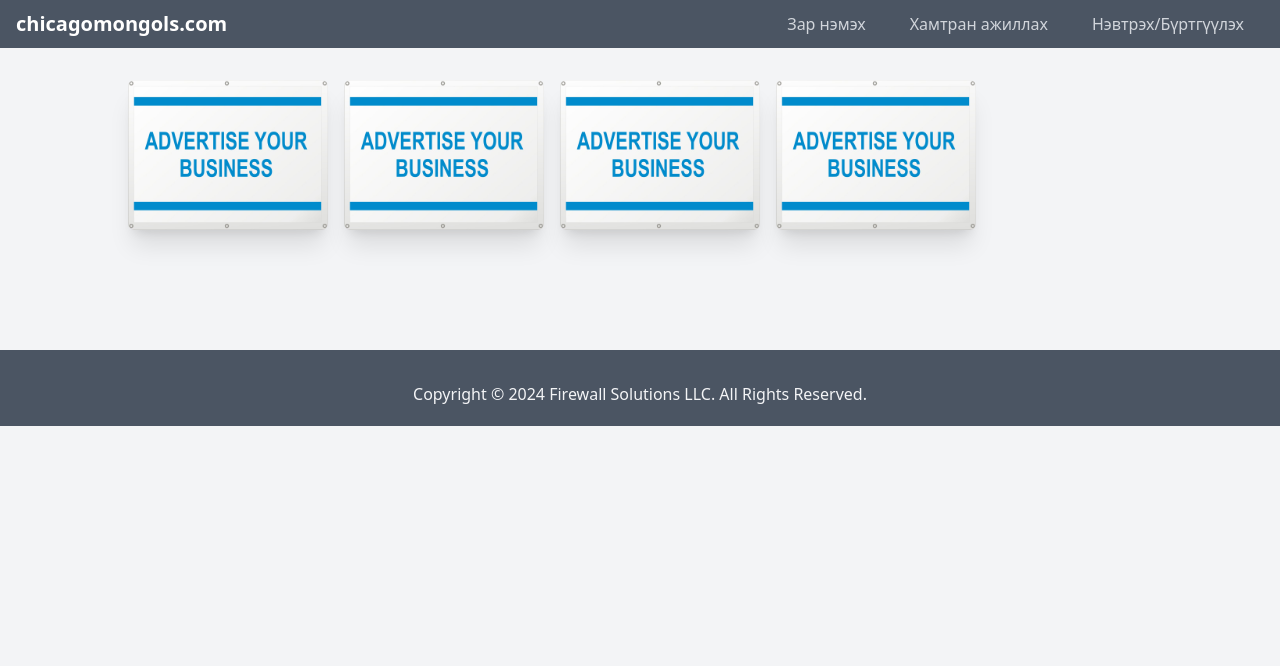
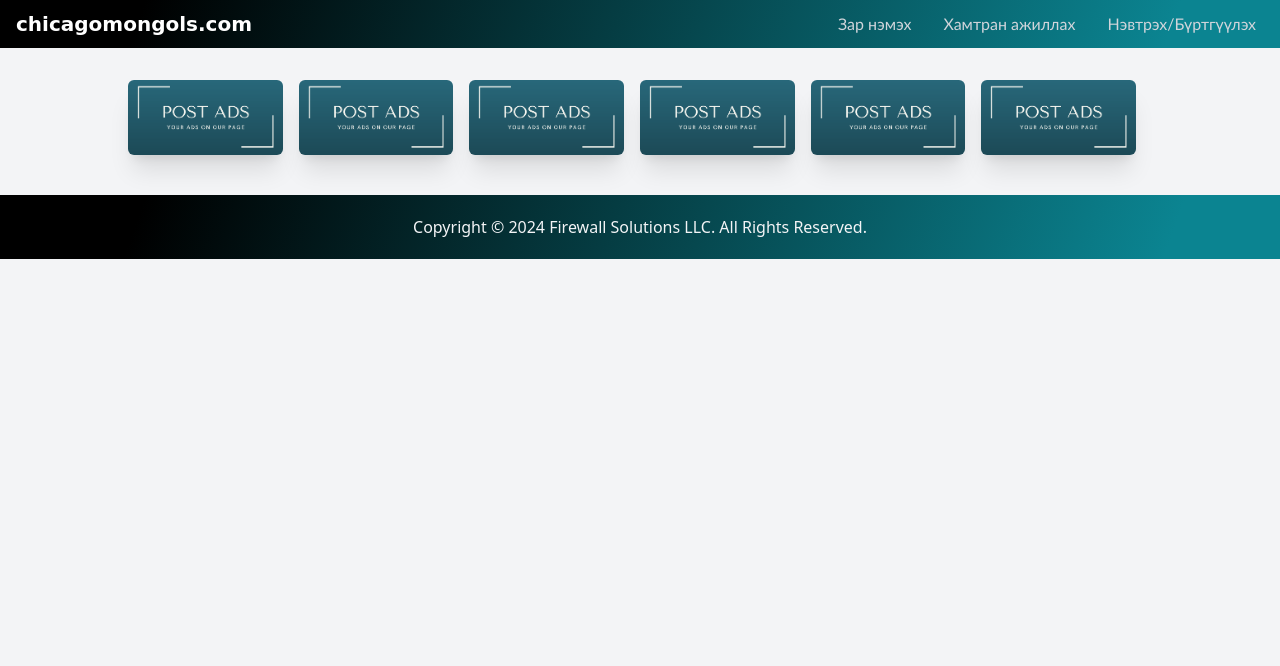
Before and after one commit to naran-batjargal/sf6-movies, a Symfony app: template templates/ads/index.html.twig in a window 1280 px wide. Shown: the top 666 px of the page. Run offline with Twig, Linux system fonts and the light colour scheme; the template is opened without the code that fills it, so the values that code supplies are empty; some libraries are stand-ins or nearby versions.

Commit message:
feat: ads page color changes

```diff
--- a/templates/ads/index.html.twig
+++ b/templates/ads/index.html.twig
@@ -3,27 +3,33 @@
 {% block body %}
 	<div class="w-4/5 m-auto mt-20 mb-10 flex">
 		<div class="flex-initial mr-4">
-			<img src="/images/reklam.jpeg" alt="" class="shadow-xl rounded-md" width="200"/>
+			<img src="{{ asset('images/green-small.png') }}" alt="" class="shadow-xl rounded-md" width="200"/>
 		</div>
 		<div class="flex-initial mr-4">
-			<img src="/images/reklam.jpeg" alt="" class="shadow-xl rounded-md" width="200"/>
+			<img src="{{ asset('images/green-small.png') }}" alt="" class="shadow-xl rounded-md" width="200"/>
 		</div>
 		<div class="flex-initial mr-4">
-			<img src="/images/reklam.jpeg" alt="" class="shadow-xl rounded-md" width="200"/>
+			<img src="{{ asset('images/green-small.png') }}" alt="" class="shadow-xl rounded-md" width="200"/>
 		</div>
 		<div class="flex-initial mr-4">
-			<img src="/images/reklam.jpeg" alt="" class="shadow-xl rounded-md" width="200"/>
+			<img src="{{ asset('images/green-small.png') }}" alt="" class="shadow-xl rounded-md" width="200"/>
+		</div>
+		<div class="flex-initial mr-4">
+			<img src="{{ asset('images/green-small.png') }}" alt="" class="shadow-xl rounded-md" width="200"/>
+		</div>
+		<div class="flex-initial mr-4">
+			<img src="{{ asset('images/green-small.png') }}" alt="" class="shadow-xl rounded-md" width="200"/>
 		</div>
 	</div>
 
 	<div class="md:grid lg:grid-cols-3 w-4/5 mx-auto py-15 ">
 		{% for ad in ads %}
-			<div
-				class="p-2 border-t border-gray-200 bg-slate-{% if loop.index is even %}50{% else %}100{% endif %}">
-				{# <img src="{{ ad.imagePath }}" alt="" class="shadow-xl rounded-md"/> #}
+			<div class="p-2 border-t border-gray-200 bg-slate-{% if loop.index is even %}50{% else %}100{% endif %}">
+				{# <img
+								src="{{ asset('images/reklam.jpeg') }}" alt="" class="shadow-xl rounded-md"/> #}
+				{# ad.imagePath #}
 
-				<span class="text-gray-500">
-					By
+					<span class="text-gray-500"> By
 					<span class="italic text-sm text-gray-800">Code With Dary | 28.01.2022
 					</span>
 
--- a/templates/base.html.twig
+++ b/templates/base.html.twig
@@ -13,10 +13,10 @@
 	<body class="bg-gray-100 h-screen antialiased leading-none font-sans">
 		{% block header %}
 			<header>
-				<nav class="flex items-center justify-between flex-wrap p-2 fixed w-full z-10 top-0" x-data="{ isOpen: false }" @keydown.escape="isOpen = false" :class="{ 'shadow-lg bg-gray-600' : isOpen , 'bg-gray-600' : !isOpen}">
+				<nav class="flex items-center justify-between flex-wrap p-2 fixed w-full z-10 top-0" style="background: linear-gradient(109.6deg, rgb(0, 0, 0) 11.2%, rgb(11, 132, 145) 91.1%);" x-data="{ isOpen: false }" @keydown.escape="isOpen = false">
 
 					<div class="flex items-center flex-shrink-0 text-white mr-6">
-						<a class="text-white no-underline hover:text-white hover:no-underline" href="/">
+						<a class="text-white no-underline hover:text-white hover:no-underline" href="/" style="font-family: cursive;">
 							<span class="text-xl pl-2 font-extrabold">
 								chicagomongols.com
 							</span>
@@ -36,19 +36,17 @@
 					<div class="w-full flex-grow lg:flex lg:items-center lg:w-auto" :class="{ 'block shadow-3xl': isOpen, 'hidden': !isOpen }" @click.away="isOpen = false" x-show.transition="true">
 
 						<ul class="pt-6 lg:pt-0 list-reset lg:flex justify-end flex-1 items-center">
-							<li class="mr-3">
-								<a class="inline-block text-gray-300 no-underline hover:text-gray-200 hover:text-underline py-2 px-4" href="/" @click="isOpen = false">
+							<li>
+								<a class="inline-block text-gray-300 no-underline hover:text-gray-200 hover:text-underline py-2 px-4" href="https://www.google.com/" @click="isOpen = false" style="font-family: 'Gill Sans', sans-serif;">
 									Зар нэмэх
 								</a>
 							</li>
-
-							<li class="mr-3">
-								<a class="inline-block text-gray-300 no-underline hover:text-gray-200 hover:text-underline py-2 px-4" href="/movies" @click="isOpen = false">Хамтран ажиллах
+							<li>
+								<a class="inline-block text-gray-300 no-underline hover:text-gray-200 hover:text-underline py-2 px-4" href="/movies" @click="isOpen = false" style="font-family: 'Gill Sans', sans-serif;">Хамтран ажиллах
 								</a>
 							</li>
-
-							<li class="mr-3">
-								<a class="inline-block text-gray-300 no-underline hover:text-gray-200 hover:text-underline py-2 px-4" href="/contact" @click="isOpen = false">
+							<li>
+								<a class="inline-block text-gray-300 no-underline hover:text-gray-200 hover:text-underline py-2 px-4" href="/contact" @click="isOpen = false" style="font-family: 'Gill Sans', sans-serif;">
 									Нэвтрэх/Бүртгүүлэх
 								</a>
 							</li>
@@ -61,8 +59,8 @@
 		{% block body %}{% endblock %}
 
 		{% block footer %}
-			<footer class="bg-gray-600 py-2 mt-20">
-				<p class="w-25 w-4/5 text-center pb-3 m-auto text-base text-gray-100 pt-6">
+			<footer style="background: linear-gradient(109.6deg, rgb(0, 0, 0) 11.2%, rgb(11, 132, 145) 91.1%);">
+				<p class="w-25 w-4/5 text-center py-5 m-auto text-base text-gray-100">
 					Copyright &copy; 2024 Firewall Solutions LLC. All Rights Reserved.
 				</p>
 			</footer>
```
Also changed, not shown: public/images/black.png (added), public/images/gray.jpg (added), public/images/green-small.png (added), public/images/green.png (added), public/images/pink.webp (added), public/images/reklam.jpeg (deleted), public/images/yellow.jpg (added).
